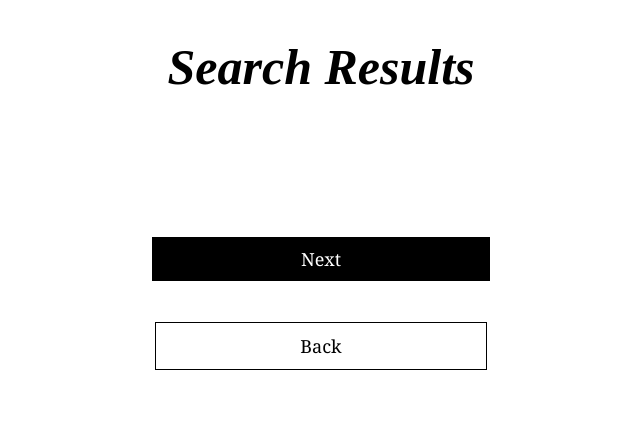
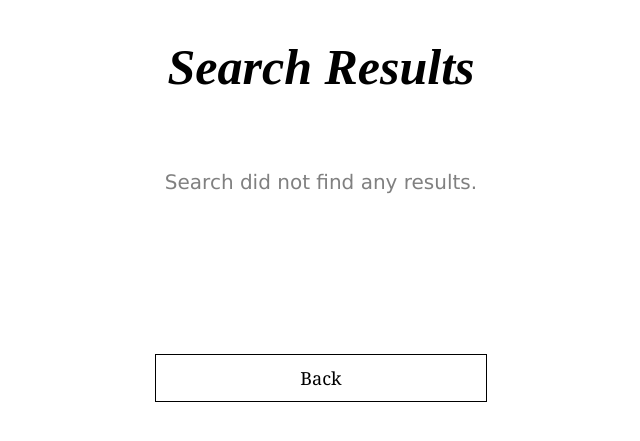
Before and after one commit to gauravtamhan/gtmovies, a PHP site: page /search_theater_result.php in a window 1280 px wide. Shown: the top 441 px of the page, without its empty margins (319-959 px from the left). Run offline with PHP 8.4, Linux system fonts and the light colour scheme; the visitor is signed in with stand-in values (Sample User, id 1); data that the repository does not hold is empty.

Commit message:
up to date

```diff
--- a/choose_theater.php
+++ b/choose_theater.php
@@ -32,9 +32,9 @@
    //    $_SESSION['theater'] = $_POST['user_input'];
    //    //header("location: search_theater_result.php");
    // }
+?>
 
 
-?>
 <html>
 
    <head>
@@ -50,7 +50,7 @@
 
          hr {
           width: 70%;
-          margin-bottom: 50px
+          margin-bottom: 30px
          }
 
          label {
@@ -115,7 +115,7 @@
          }
 
          form {
-            margin-top: 50px;
+            margin-top: 30px;
          }
 
          label {
--- a/search_theater_result.php
+++ b/search_theater_result.php
@@ -209,9 +209,10 @@
 
 
 
-		<table class="datatable" align="center">
+
 
 			<?php
+				echo "<table class='datatable' align='center'>";
 				if ($count > 0) {
 					echo "<form id='form1' action='select_time.php' method='post'>";
 					$i = 0;
@@ -241,20 +242,20 @@
 						$i++;
 					}
 					echo "</form>";
+					echo "</table>";
+
+					echo "<table align='center' class='button-black'>";
+				    	echo "<tr class='button-black'>";
+				            echo "<td class='button-black'>";
+				              echo "<input type='submit' form='form1' value='Next'/>";
+				            echo "</td>";
+				          echo "</tr>";
+				     	 echo "</table>";
 				} else {
-					$error = "Search did not find any results.";
+					echo "<p> Search did not find any results. </p>";
 				}
 			?>
-		</table>
 
-
-		<table align="center" class="button-black">
-          <tr class="button-black">
-            <td class="button-black">
-              <input type="submit" form="form1" value="Next"/>
-            </td>
-          </tr>
-     	 </table>
      	 <table align="center" class="backbutton">
           <tr class="button">
             <td class="button">
```
